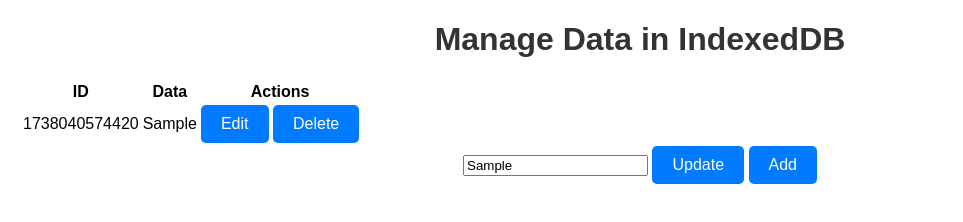
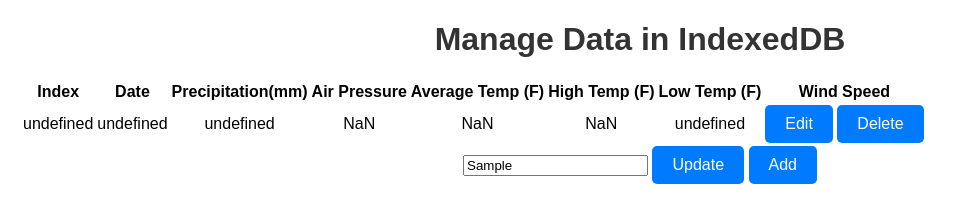
Before and after one commit to logan-stum/imageViewerLS, a plain HTML site: page editDb.html in a window 1280 px wide. Both pictures are taken after typing "Sample" into the empty fields and a click on the button "Add". Shown: the whole page, without its empty margins (0-963 px from the left). Drawn offline with Linux system fonts and the light colour scheme.

Commit message:
stopping for tonight

```diff
--- a/api/editDb.js
+++ b/api/editDb.js
@@ -56,12 +56,20 @@ function loadData() {
 
         data.forEach(item => {
             const row = document.createElement("tr");
+            var avg = (item.tavg* 1.8 + 32).toFixed(1);
+            var high = (item.tmax* 1.8 + 32).toFixed(1);
+            var low = (item.tmin* 1.8 + 32).toFixed(1);
             row.innerHTML = `
-                <td>${item.id}</td>
-                <td>${item.value}</td>
+                <td>${item.date}</td>
+                <td>${item.prcp}</td>
+                <td>${item.pres}</td>
+                <td>${avg}</td>
+                <td>${high}</td>
+                <td>${low}</td>
+                <td>${item.wspd}</td>
                 <td>
                     <button onclick="editData(${item.id})">Edit</button>
-                    <button onclick="deleteData(${item.id})">Delete</button>
+                    <button onclick="deleteData(${item.prcp})">Delete</button>
                 </td>
             `;
             tableBody.appendChild(row);
--- a/api/storage.js
+++ b/api/storage.js
@@ -6,7 +6,7 @@ function saveDataToLocalDB(data) {
     request.onupgradeneeded = function (event) {
         const db = event.target.result;
         if (!db.objectStoreNames.contains('weatherData')) {
-            const store = db.createObjectStore('weatherData', { keyPath: 'date' });
+            const store = db.createObjectStore('weatherData', { keyPath: 'date', autoIncrement : true });
             store.createIndex('temperature', 'temperature');
             store.createIndex('precipitation', 'precipitation');
         }
--- a/editDb.html
+++ b/editDb.html
@@ -17,9 +17,14 @@
     <table id="data-table">
         <thead>
             <tr>
-                <th>ID</th>
-                <th>Data</th>
-                <th>Actions</th>
+                <th>Index</th>
+                <th>Date</th>
+                <th>Precipitation(mm)</th>
+                <th>Air Pressure</th>
+                <th>Average Temp (F)</th>
+                <th>High Temp (F)</th>
+                <th>Low Temp (F)</th>
+                <th>Wind Speed</th>
             </tr>
         </thead>
         <tbody>
```
